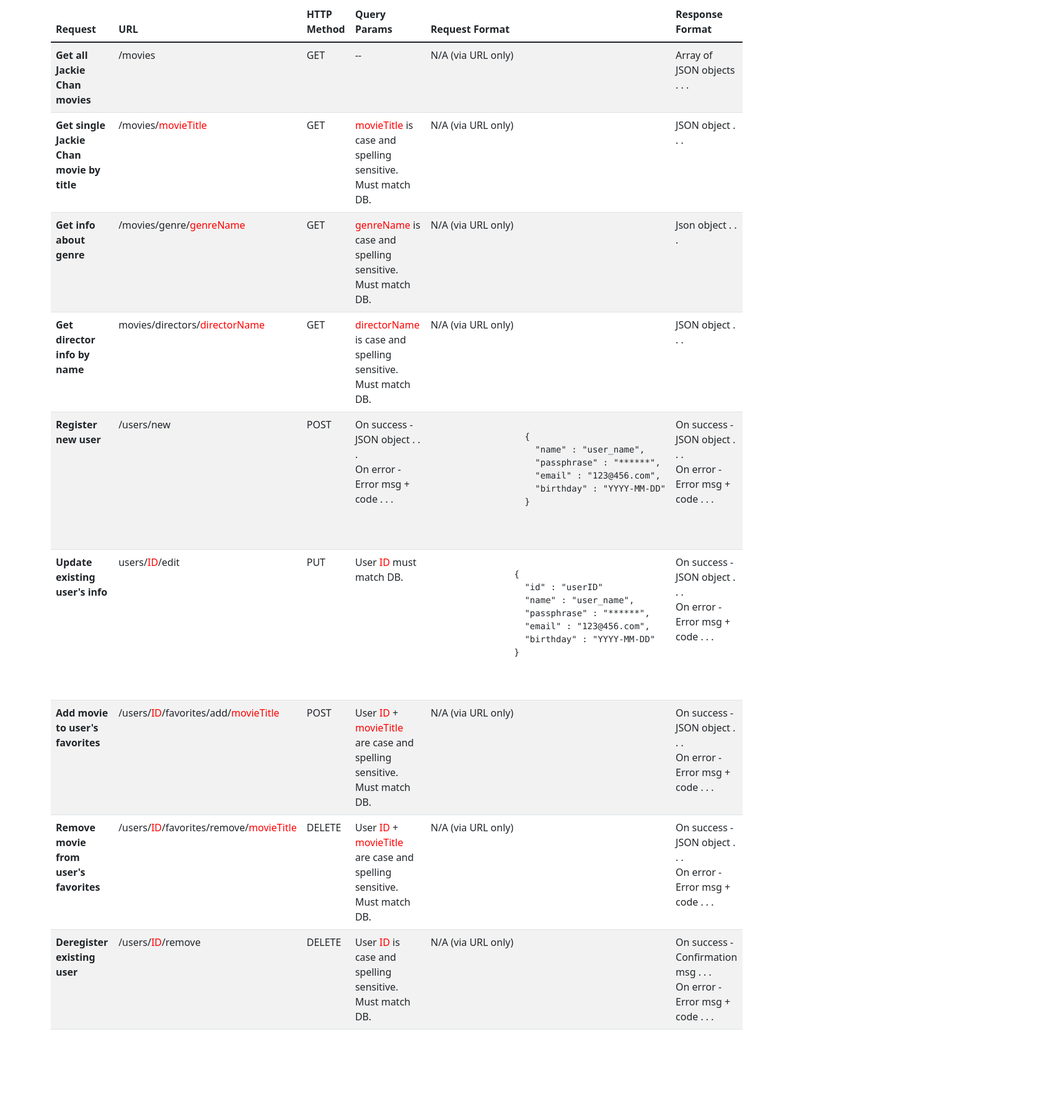
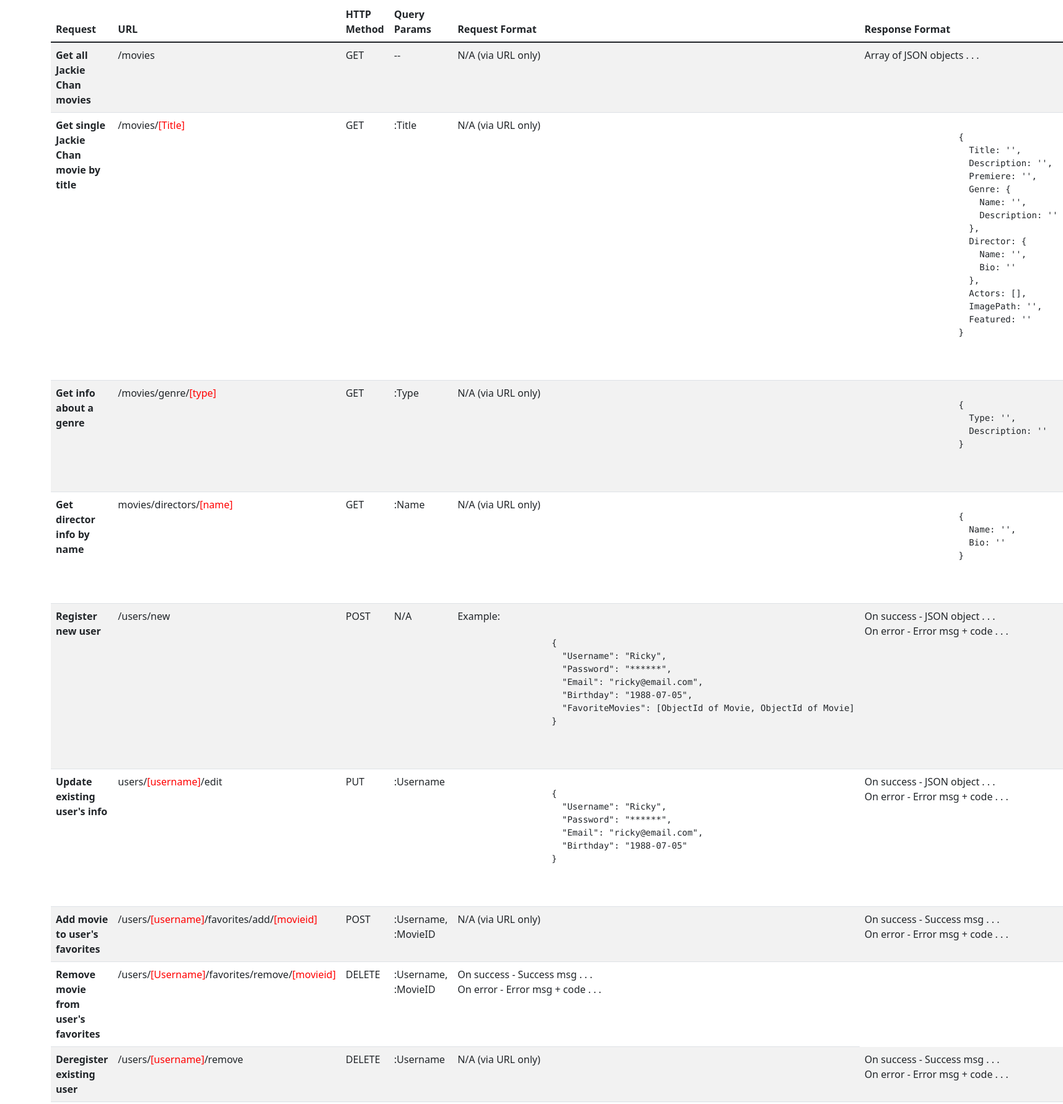
Before and after one commit to rmscode/movie_api, a website: page public/documentation.html in a window 1280 px wide. Shown: the part 221-2002 px from the top of the page at 62% size, 1715 px wide, since content can reach past the window. Before the commit the page ends 1898 px from the top, so only its background shows below. Drawn offline with nearby package versions, Linux system fonts and the light colour scheme.

Commit message:
update documentation page

```diff
--- a/public/documentation.html
+++ b/public/documentation.html
@@ -81,41 +81,82 @@
           </tr>
           <tr>
             <th scope="row">Get single Jackie Chan movie by title</th>
-            <td>/movies/<span style='color:red;'>movieTitle</span></td>
+            <td>/movies/<span style='color:red;'>[Title]</span></td>
             <td>GET</td>
-            <td><span style='color:red;'>movieTitle</span> is case and spelling sensitive. Must match DB.</td>
+            <td>:Title</td>
             <td>N/A (via URL only)</td>
-            <td>JSON object . . .</td>
+            <td>
+              <pre>
+                <code>
+                  {
+                    Title: '',
+                    Description: '',
+                    Premiere: '',
+                    Genre: {
+                      Name: '',
+                      Description: ''
+                    },
+                    Director: {
+                      Name: '',
+                      Bio: ''
+                    },
+                    Actors: [],
+                    ImagePath: '',
+                    Featured: ''
+                  }
+                </code>
+              </pre>
+            </td>
           </tr>
           <tr>
-            <th scope="row">Get info about genre</th>
-            <td>/movies/genre/<span style='color:red;'>genreName</span></td>
+            <th scope="row">Get info about a genre</th>
+            <td>/movies/genre/<span style='color:red;'>[type]</span></td>
             <td>GET</td>
-            <td><span style='color:red;'>genreName</span> is case and spelling sensitive. Must match DB.</td>
+            <td>:Type</td>
             <td>N/A (via URL only)</td>
-            <td>Json object . . .</td>
+            <td>
+              <pre>
+                <code>
+                  {
+                    Type: '',
+                    Description: ''
+                  }
+                </code>
+              </pre>
+            </td>
           </tr>
           <tr>
             <th scope="row">Get director info by name</th>
-            <td>movies/directors/<span style='color:red;'>directorName</span></td>
+            <td>movies/directors/<span style='color:red;'>[name]</span></td>
             <td>GET</td>
-            <td><span style='color:red;'>directorName</span> is case and spelling sensitive. Must match DB.</td>
+            <td>:Name</td>
             <td>N/A (via URL only)</td>
-            <td>JSON object . . .</td>
+            <td>
+              <pre>
+                <code>
+                  {
+                    Name: '',
+                    Bio: ''
+                  }
+                </code>
+              </pre>
+            </td>
           </tr>
           <tr>
             <th scope="row">Register new user</th>
             <td>/users/new</td>
             <td>POST</td>
-            <td>On success - JSON object . . . <br>On error - Error msg + code . . .</td>
+            <td>N/A</td>
             <td>
+              Example:
               <pre>
                 <code>
                   {
-                    "name" : "user_name",
-                    "passphrase" : "******",
-                    "email" : "123@456.com",
-                    "birthday" : "YYYY-MM-DD"
+                    "Username": "Ricky",
+                    "Password": "******",
+                    "Email": "ricky@email.com",
+                    "Birthday": "1988-07-05",
+                    "FavoriteMovies": [ObjectId of Movie, ObjectId of Movie]
                   }
                 </code>
               </pre>
@@ -124,45 +165,45 @@
           </tr>
           <tr>
             <th scope="row">Update existing user's info</th>
-            <td>users/<span style='color:red;'>ID</span>/edit</td>
+            <td>users/<span style='color:red;'>[username]</span>/edit</td>
             <td>PUT</td>
-            <td>User <span style='color:red;'>ID</span> must match DB.</td>
-            <td><pre>
-              <code>
-                {
-                  "id" : "userID"
-                  "name" : "user_name",
-                  "passphrase" : "******",
-                  "email" : "123@456.com",
-                  "birthday" : "YYYY-MM-DD"
-                }
-              </code>
-            </pre></td>
+            <td>:Username</td>
+            <td>
+              <pre>
+                <code>
+                  {
+                    "Username": "Ricky",
+                    "Password": "******",
+                    "Email": "ricky@email.com",
+                    "Birthday": "1988-07-05"
+                  }
+                </code>
+              </pre>
+            </td>
             <td>On success - JSON object . . . <br>On error - Error msg + code . . .</td>
           </tr>
           <tr>
             <th scope="row">Add movie to user's favorites</th>
-            <td>/users/<span style='color:red;'>ID</span>/favorites/add/<span style='color:red;'>movieTitle</span></td>
+            <td>/users/<span style='color:red;'>[username]</span>/favorites/add/<span style='color:red;'>[movieid]</span></td>
             <td>POST</td>
-            <td>User <span style='color:red;'>ID</span> + <span style='color:red;'>movieTitle</span> are case and spelling sensitive. Must match DB.</td>
+            <td>:Username, :MovieID</td>
             <td>N/A (via URL only)</td>
-            <td>On success - JSON object . . . <br>On error - Error msg + code . . .</td>
+            <td>On success - Success msg . . . <br>On error - Error msg + code . . .</td>
           </tr>
           <tr>
             <th scope="row">Remove movie from user's favorites</th>
-            <td>/users/<span style='color:red;'>ID</span>/favorites/remove/<span style='color:red;'>movieTitle</span></td>
+            <td>/users/<span style='color:red;'>[Username]</span>/favorites/remove/<span style='color:red;'>[movieid]</span></td>
             <td>DELETE</td>
-            <td>User <span style='color:red;'>ID</span> + <span style='color:red;'>movieTitle</span> are case and spelling sensitive. Must match DB.</td>
-            <td>N/A (via URL only)</td>
-            <td>On success - JSON object . . . <br>On error - Error msg + code . . .</td>
+            <td>:Username, :MovieID</td>
+            <td>On success - Success msg . . . <br>On error - Error msg + code . . .</td>
           </tr>
           <tr>
             <th scope="row">Deregister existing user</th>
-            <td>/users/<span style='color:red;'>ID</span>/remove</td>
+            <td>/users/<span style='color:red;'>[username]</span>/remove</td>
             <td>DELETE</td>
-            <td>User <span style='color:red;'>ID</span> is case and spelling sensitive. Must match DB.</td>
+            <td>:Username</td>
             <td>N/A (via URL only)</td>
-            <td>On success - Confirmation msg . . . <br>On error - Error msg + code . . .</td>
+            <td>On success - Success msg . . . <br>On error - Error msg + code . . .</td>
           </tr>
         </tbody>
       </table>
```
